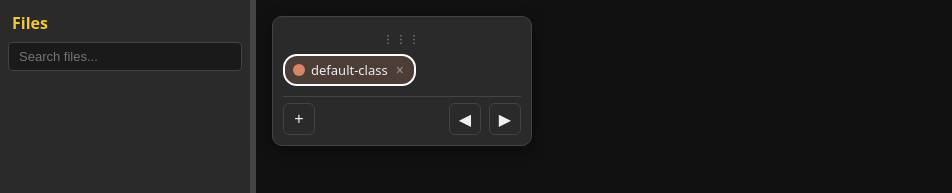
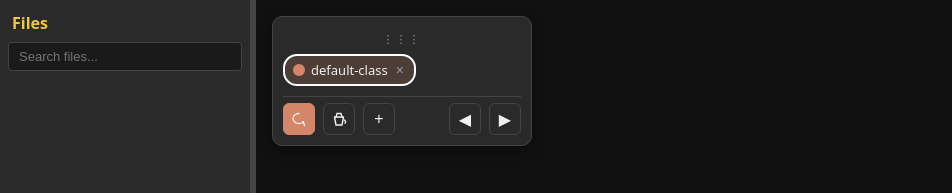
Before and after one commit to Ichigo-Labs/ichigo-annotate, a React (Vite) app: page / in a window 1280 px wide. Shown: the top 193 px of the page, without its empty margins (0-952 px from the left). Built offline with nearby package versions, Linux system fonts and the light colour scheme.

Commit message:
Add bucket fill support

```diff
--- a/src/app.tsx
+++ b/src/app.tsx
@@ -16,6 +16,9 @@ import {
 } from "./utils/importUtils";
 import type { CocoData } from "./utils/importUtils";
 import { exportAsZip } from "./services/exportService";
+import { floodFillToPolygon } from "./utils/floodFillUtils";
+import { polygonizeVertices } from "./utils/areaUtils";
+import type { Point } from "./types/appState";
 import { Sidebar } from "./components/Sidebar";
 import { FileList } from "./components/FileList";
 import { Canvas } from "./components/Canvas";
@@ -225,6 +228,16 @@ export function App() {
 		}
 	};
 
+	const handleBucketFill = async (point: Point) => {
+		if (!selectedFile) return;
+		const vertices = await floodFillToPolygon(selectedFile.dataUrl, point);
+		if (!vertices) return;
+		const finalVertices = appState.general.polygonize
+			? polygonizeVertices(vertices, appState.general.polygonizeSides)
+			: vertices;
+		dispatch({ type: "add_annotation", vertices: finalVertices });
+	};
+
 	return (
 		<div className={styles.appContainer}>
 			{/* Sidebar with file list */}
@@ -278,6 +291,7 @@ export function App() {
 					activeClassId={appState.ui.activeClassId}
 					selectedAnnotationId={appState.ui.selectedAnnotationId}
 					stretchImage={appState.ui.stretchImage}
+					canvasMode={appState.ui.canvasMode}
 					trashRef={trashRef}
 					onLassoStart={(p) =>
 						dispatch({ type: "start_lasso", point: p })
@@ -287,6 +301,7 @@ export function App() {
 					}
 					onLassoComplete={() => dispatch({ type: "complete_lasso" })}
 					onLassoCancel={() => dispatch({ type: "cancel_lasso" })}
+					onBucketFill={handleBucketFill}
 					onAnnotationMoveStart={(annotationId) => {
 						setIsDraggingAnnotation(true);
 						dispatch({ type: "select_annotation", annotationId });
@@ -317,6 +332,7 @@ export function App() {
 				<CanvasPalette
 					classes={appState.general.classes}
 					activeClassId={appState.ui.activeClassId}
+					canvasMode={appState.ui.canvasMode}
 					position={appState.ui.palettePosition}
 					isDraggingAnnotation={isDraggingAnnotation}
 					trashRef={trashRef}
@@ -326,6 +342,9 @@ export function App() {
 					}
 					onAddClass={(name, color) =>
 						dispatch({ type: "add_class", name, color })
+					}
+					onModeChange={(mode) =>
+						dispatch({ type: "set_canvas_mode", mode })
 					}
 					onNavigate={(dir) =>
 						dispatch({ type: "navigate_file", direction: dir })
--- a/src/components/Canvas.tsx
+++ b/src/components/Canvas.tsx
@@ -1,5 +1,5 @@
 import { useRef } from "react";
-import type { Annotation, AnnotationClass, Point } from "../types/appState";
+import type { Annotation, AnnotationClass, CanvasMode, Point } from "../types/appState";
 import { distanceBetween, isPolygonClosed } from "../utils/areaUtils";
 import { AnnotationPolygon } from "./AnnotationPolygon";
 import styles from "./Canvas.module.css";
@@ -12,11 +12,13 @@ interface CanvasProps {
 	activeClassId: string;
 	selectedAnnotationId: string | null;
 	stretchImage: boolean;
+	canvasMode: CanvasMode;
 	trashRef: React.RefObject<HTMLDivElement | null>;
 	onLassoStart: (point: Point) => void;
 	onLassoPoint: (point: Point) => void;
 	onLassoComplete: () => void;
 	onLassoCancel: () => void;
+	onBucketFill: (point: Point) => void;
 	onAnnotationMoveStart: (annotationId: string) => void;
 	onAnnotationMove: (annotationId: string, delta: Point) => void;
 	onAnnotationMoveEnd: (annotationId: string, droppedOnTrash: boolean) => void;
@@ -34,11 +36,13 @@ export function Canvas({
 	activeClassId,
 	selectedAnnotationId,
 	stretchImage,
+	canvasMode,
 	trashRef,
 	onLassoStart,
 	onLassoPoint,
 	onLassoComplete,
 	onLassoCancel,
+	onBucketFill,
 	onAnnotationMoveStart,
 	onAnnotationMove,
 	onAnnotationMoveEnd,
@@ -86,6 +90,13 @@ export function Canvas({
 	const handleSvgPointerDown = (e: React.PointerEvent) => {
 		const point = toSvgCoords(e);
 		if (!point) return;
+
+		if (canvasMode === "bucket") {
+			onSelectAnnotation(null);
+			onBucketFill(point);
+			return;
+		}
+
 		(e.target as Element).setPointerCapture(e.pointerId);
 		onSelectAnnotation(null);
 		onLassoStart(point);
--- a/src/components/CanvasPalette.module.css
+++ b/src/components/CanvasPalette.module.css
@@ -128,6 +128,16 @@
 	background: var(--color-surface-hover);
 }
 
+.iconBtnActive {
+	background: var(--color-primary);
+	border-color: var(--color-primary);
+}
+
+.iconBtnActive:hover {
+	background: var(--color-primary);
+	filter: brightness(1.15);
+}
+
 .newClassInput {
 	flex: 1;
 	padding: 4px 8px;
--- a/src/components/CanvasPalette.tsx
+++ b/src/components/CanvasPalette.tsx
@@ -1,17 +1,19 @@
 import { useRef, useState } from "react";
-import type { AnnotationClass } from "../types/appState";
+import type { AnnotationClass, CanvasMode } from "../types/appState";
 import { generateDistinctColor } from "../utils/areaUtils";
 import styles from "./CanvasPalette.module.css";
 
 interface CanvasPaletteProps {
 	classes: AnnotationClass[];
 	activeClassId: string;
+	canvasMode: CanvasMode;
 	position: { x: number; y: number };
 	isDraggingAnnotation: boolean;
 	trashRef: React.RefObject<HTMLDivElement | null>;
 	onSelectClass: (classId: string) => void;
 	onDeleteClass: (classId: string) => void;
 	onAddClass: (name: string, color: string) => void;
+	onModeChange: (mode: CanvasMode) => void;
 	onNavigate: (direction: "forward" | "backward") => void;
 	onDragEnd: (position: { x: number; y: number }) => void;
 }
@@ -19,12 +21,14 @@ interface CanvasPaletteProps {
 export function CanvasPalette({
 	classes,
 	activeClassId,
+	canvasMode,
 	position,
 	isDraggingAnnotation,
 	trashRef,
 	onSelectClass,
 	onDeleteClass,
 	onAddClass,
+	onModeChange,
 	onNavigate,
 	onDragEnd,
 }: CanvasPaletteProps) {
@@ -149,6 +153,29 @@ export function CanvasPalette({
 
 			{/* Bottom row */}
 			<div className={styles.bottomRow}>
+				<button
+					className={`${styles.iconBtn} ${canvasMode === "lasso" ? styles.iconBtnActive : ""}`}
+					onClick={() => onModeChange("lasso")}
+					aria-label="Lasso mode"
+					data-testid="mode-lasso"
+				>
+					<svg width="16" height="16" viewBox="0 0 16 16" fill="none" stroke="currentColor" strokeWidth="1.4" strokeLinecap="round">
+						<path d="M8 2.5C4.5 2.5 2 5 2 7.5S4.5 12.5 8 12.5c1.8 0 3.3-.7 4.3-1.8" strokeDasharray="2.5 1.5"/>
+						<path d="M12.3 10.7l1.2 3.8"/>
+					</svg>
+				</button>
+				<button
+					className={`${styles.iconBtn} ${canvasMode === "bucket" ? styles.iconBtnActive : ""}`}
+					onClick={() => onModeChange("bucket")}
+					aria-label="Bucket fill mode"
+					data-testid="mode-bucket"
+				>
+					<svg width="16" height="16" viewBox="0 0 16 16" fill="none" stroke="currentColor" strokeWidth="1.4" strokeLinecap="round" strokeLinejoin="round">
+						<path d="M3.5 6h9l-1.5 8h-6z"/>
+						<path d="M5 6l1-3.5h4L11 6"/>
+						<path d="M13.5 9c1 1 1.5 2.5.5 3.2"/>
+					</svg>
+				</button>
 				{adding ? (
 					<input
 						className={styles.newClassInput}
--- a/src/hooks/useAppReducer.ts
+++ b/src/hooks/useAppReducer.ts
@@ -170,6 +170,15 @@ export function appReducer(state: AppState, action: AppAction): AppState {
 					toasts: state.ui.toasts.filter((t) => t.id !== action.id),
 				},
 			};
+
+		// -- Canvas mode --
+		case "set_canvas_mode":
+			return {
+				...state,
+				ui: { ...state.ui, canvasMode: action.mode },
+			};
+		case "add_annotation":
+			return handleAddAnnotation(state, action.vertices);
 	}
 }
 
@@ -460,6 +469,28 @@ function handleMoveAnnotation(
 	};
 }
 
+function handleAddAnnotation(state: AppState, vertices: Point[]): AppState {
+	if (!state.ui.selectedFileId || vertices.length < 3) return state;
+
+	const annotation = {
+		id: `ann-${Date.now()}-${Math.random().toString(36).slice(2, 6)}`,
+		classId: state.ui.activeClassId,
+		vertices,
+	};
+
+	return {
+		...state,
+		general: {
+			...state.general,
+			files: state.general.files.map((f) =>
+				f.id === state.ui.selectedFileId
+					? { ...f, annotations: [...f.annotations, annotation] }
+					: f,
+			),
+		},
+	};
+}
+
 function handleNavigateFile(
 	state: AppState,
 	direction: "forward" | "backward",
--- a/src/types/appState.ts
+++ b/src/types/appState.ts
@@ -27,6 +27,7 @@ export interface ImageFile {
 }
 
 export type ExportFormat = "yolo" | "coco" | "json" | "voc" | "labelme";
+export type CanvasMode = "lasso" | "bucket";
 
 // --- Toast ---
 
@@ -49,6 +50,7 @@ export interface UIState {
 	importModalOpen: boolean;
 	exportModalOpen: boolean;
 	stretchImage: boolean;
+	canvasMode: CanvasMode;
 	draggingAnnotationId: string | null;
 	selectedAnnotationId: string | null;
 	toasts: Toast[];
@@ -117,7 +119,9 @@ export type AppAction =
 			message: string;
 			progress?: { current: number; total: number };
 	  }
-	| { type: "remove_toast"; id: string };
+	| { type: "remove_toast"; id: string }
+	| { type: "set_canvas_mode"; mode: CanvasMode }
+	| { type: "add_annotation"; vertices: Point[] };
 
 // --- Constants ---
 
@@ -144,6 +148,7 @@ export function createInitialState(): AppState {
 			importModalOpen: false,
 			exportModalOpen: false,
 			stretchImage: true,
+			canvasMode: "lasso" as const,
 			draggingAnnotationId: null,
 			selectedAnnotationId: null,
 			toasts: [],
```
Also changed, not shown: tests/components/testCanvas.tsx (+2 -0 lines), tests/components/testCanvasPalette.tsx (+2 -0 lines).
